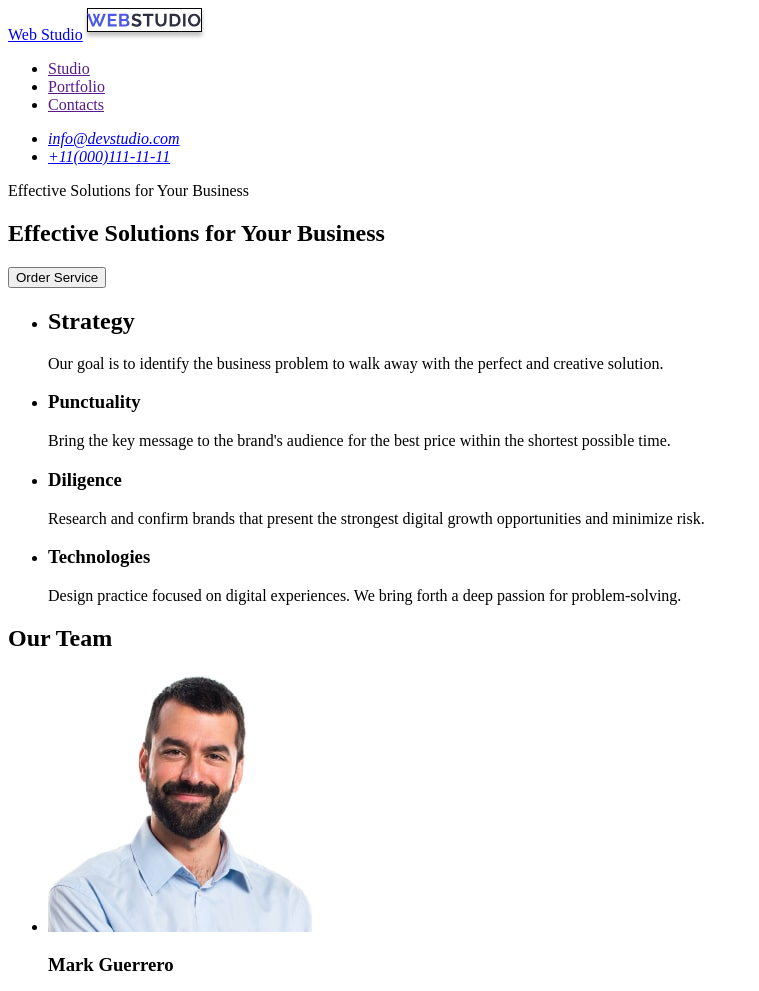
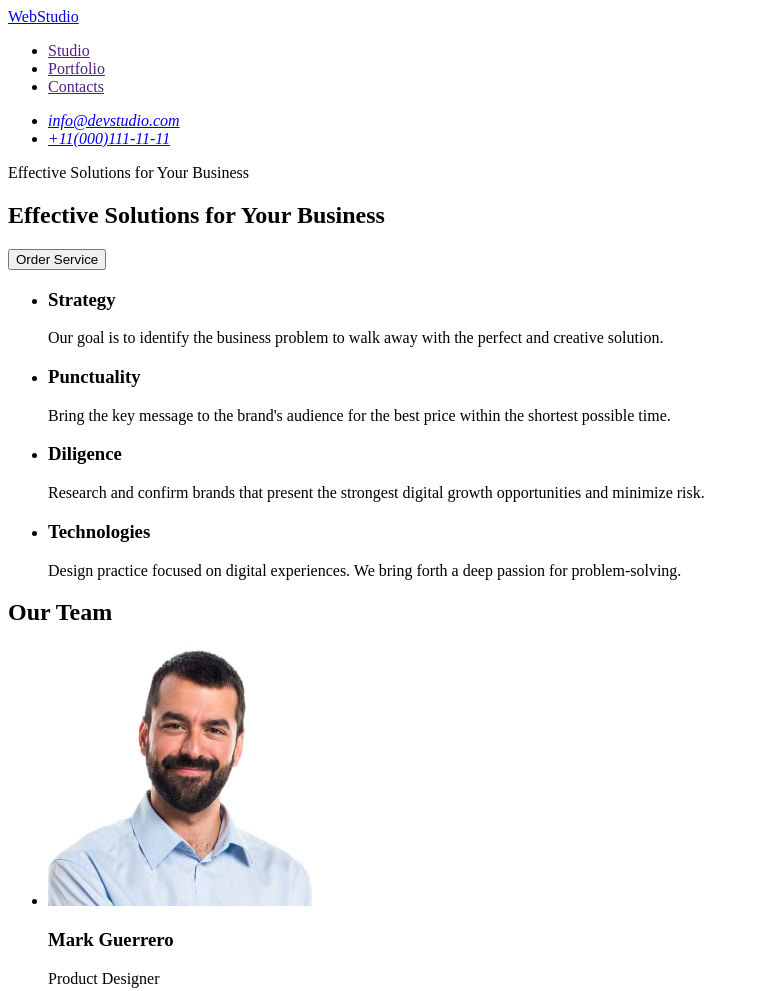
Before and after one commit to Samolyb/goit-markup-hw-01, a plain HTML site: page index.html in a window 1280 px wide. Shown: the top 991 px of the page, without its empty margins (0-759 px from the left). Drawn offline with Linux system fonts and the light colour scheme.

Commit message:
Update file Homework 1

```diff
--- a/index.html
+++ b/index.html
@@ -8,7 +8,7 @@
 <body>
     <header>
         <nav>
-        <a href="./index.html">Web Studio<img src="./images/Logo.svg" alt="sait logo"></a>
+        <a href="./index.html">WebStudio</a>
         <ul>
             <li>
                 <a href="">Studio</a>
@@ -26,7 +26,9 @@
             <li>
                 <a href="mailto:info@devstudio.com">info@devstudio.com</a>
             </li>
-            <li><a href="tel:+11(000)111-11-11">+11(000)111-11-11</a></li>
+            <li>
+                <a href="tel:+11(000)111-11-11">+11(000)111-11-11</a>
+            </li>
         </ul>
         </address>
     </header>
@@ -34,14 +36,14 @@
         <section>
             Effective Solutions
                 for Your Business
-            <h1>Effective Solutions
-                for Your Business</h1>
+            <h2>Effective Solutions
+                for Your Business</h2>
                 <button type="button">Order Service</button>
         </section>
         <section>
             <ul>
                 <li>
-                    <h2>Strategy</h2>
+                    <h3>Strategy</h3>
                     <p>Our goal is to identify the business
                         problem to walk away with the perfect and creative solution.</p>
                 </li>
```
